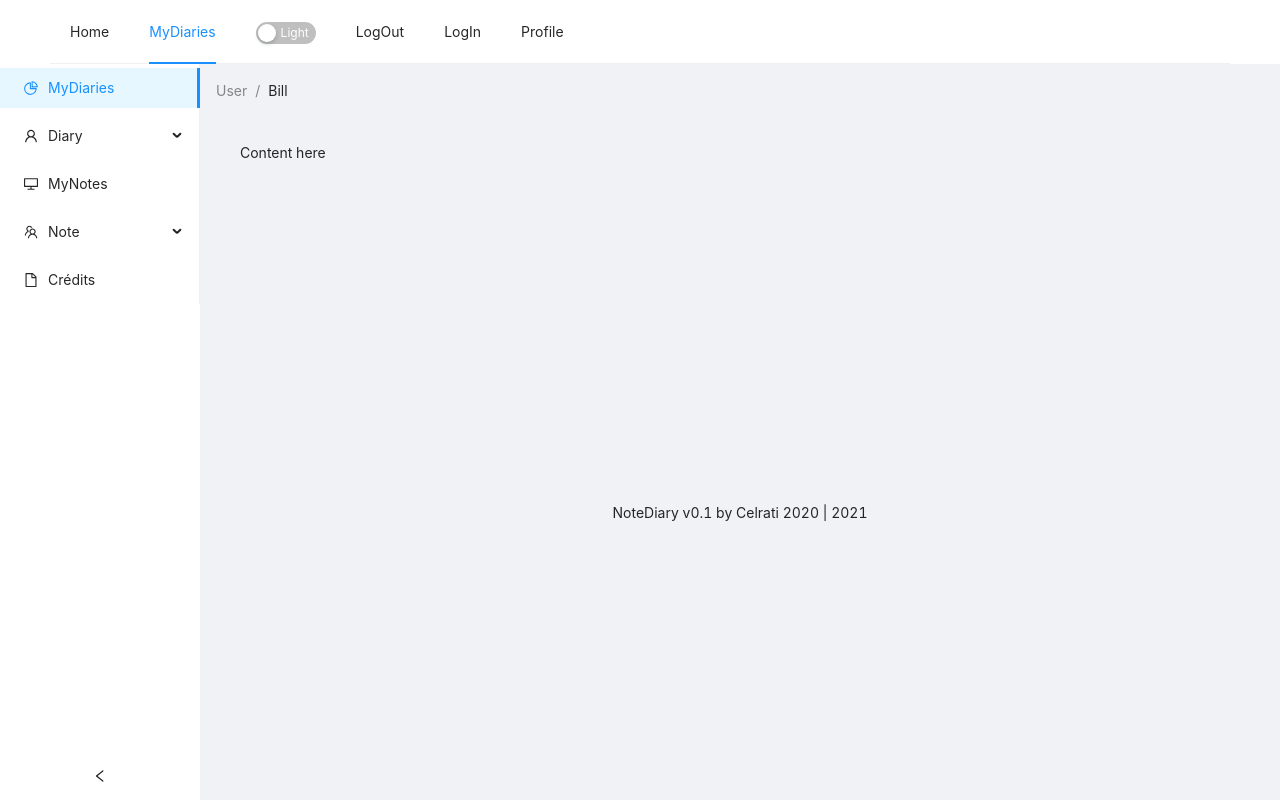
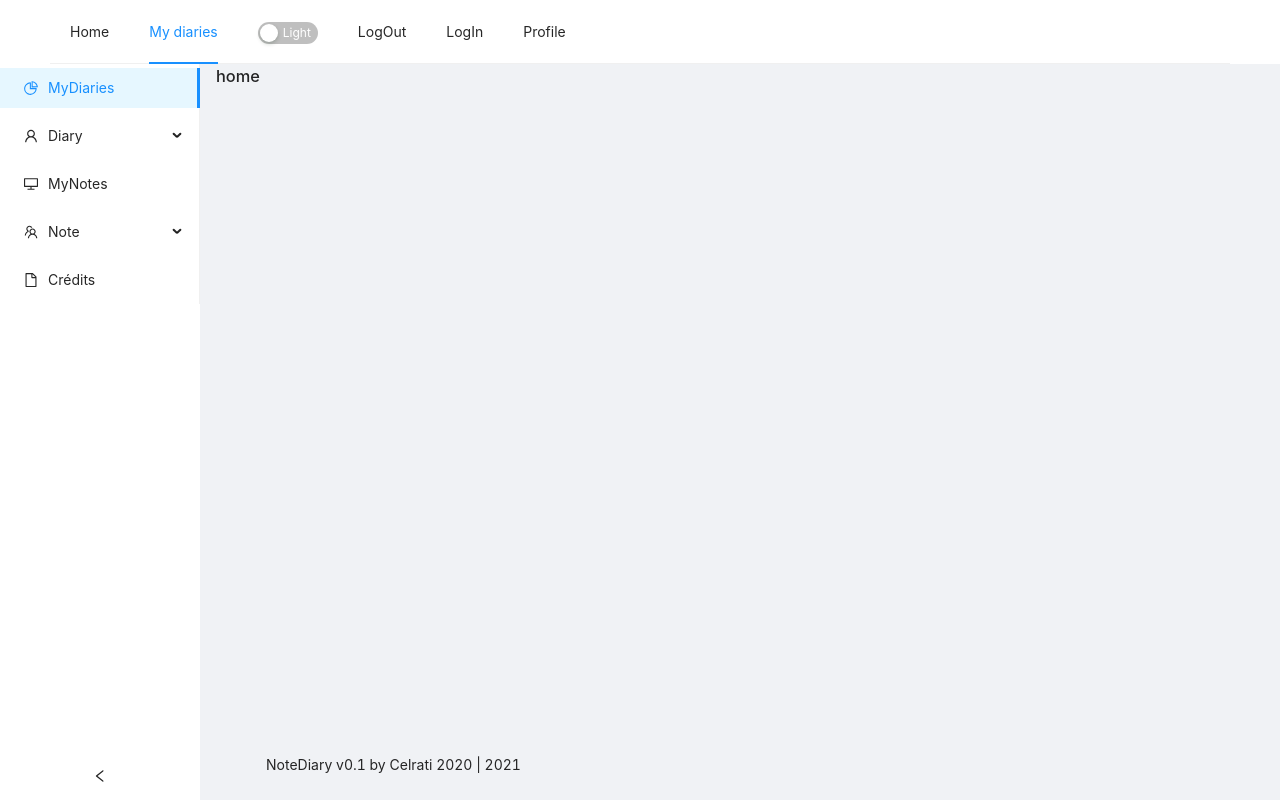
Before and after one commit to celrati/ReactNoteDiary, a React (Create React App) app in the folder notediary/: page / in a window 1280 px wide. Built offline with nearby package versions, Linux system fonts and the light colour scheme.

Commit message:
making routing not works yet

```diff
--- a/notediary/package.json
+++ b/notediary/package.json
@@ -9,6 +9,7 @@
     "antd": "^4.8.4",
     "react": "^17.0.1",
     "react-dom": "^17.0.1",
+    "react-router-dom": "^5.2.0",
     "react-scripts": "4.0.0",
     "recoil": "^0.1.2",
     "web-vitals": "^0.2.4"
--- a/notediary/src/App.js
+++ b/notediary/src/App.js
@@ -1,5 +1,5 @@
 import React, { useCallback, useState } from 'react';
-import logo from './logo.svg';
+
 import './App.css';
 
 import {
@@ -10,7 +10,7 @@ import {
   useRecoilValue,
 } from 'recoil';
 
-import { Layout, Menu, Breadcrumb, Switch } from 'antd';
+import { Layout, Menu, Breadcrumb, Switch as ThemeSwitch } from 'antd';
 import {
   DesktopOutlined,
   PieChartOutlined,
@@ -18,6 +18,13 @@ import {
   TeamOutlined,
   UserOutlined,
 } from '@ant-design/icons';
+
+import {
+  BrowserRouter as Router,
+  Switch,
+  Route,
+  Link
+} from "react-router-dom";
 
 const { Header, Content, Footer, Sider } = Layout;
 const { SubMenu } = Menu;
@@ -69,11 +76,16 @@ const App = () => {
       <Header theme={theme} style={{ width: '100%', backgroundColor: `${colorHeader}` }}>
 
         <Menu theme={theme} mode="horizontal" defaultSelectedKeys={['2']}>
-          <Menu.Item key="1">Home</Menu.Item>
-          <Menu.Item key="2">MyDiaries</Menu.Item>
+          <Menu.Item key="1">
+            <Link to="/">Home</Link>
+          </Menu.Item>
+
+          <Menu.Item key="2">
+            <Link to="/mydiaries">My diaries</Link>
+          </Menu.Item>
 
           <Menu.Item style={{ float: 'right' }} key="6">
-            <Switch
+            <ThemeSwitch
               checked={theme === 'dark'}
               onChange={changeTheme}
               checkedChildren="Dark"
@@ -116,14 +128,41 @@ const App = () => {
         </Sider>
 
         <Content theme={theme} style={{ margin: '0 16px' }}>
-          <Breadcrumb style={{ margin: '16px 0' }}>
-            <Breadcrumb.Item>User</Breadcrumb.Item>
-            <Breadcrumb.Item>Bill</Breadcrumb.Item>
-          </Breadcrumb>
-          <div className="site-layout-background" style={{ padding: 24, minHeight: 360 }}>
-            Content here
-            </div>
-          <Footer style={{ textAlign: 'center' }}> NoteDiary v0.1 by Celrati 2020 | 2021</Footer>
+
+          <Switch>
+            <Route path="/">
+              <h1>home</h1>
+            </Route>
+            <Route path="/mydiaries">
+              <h1>My diaries</h1>
+            </Route>
+            <Route path="/diarylist">
+              <h1>diarylist</h1>
+            </Route>
+            <Route path="/adddiary">
+              <h1>diarylist</h1>
+            </Route>
+            <Route path="/notelist">
+              <h1>diarylist</h1>
+            </Route>
+            <Route path="/addnote">
+              <h1>diarylist</h1>
+            </Route>
+            <Route path="/credit">
+              <h1>credit</h1>
+            </Route>
+            <Route path="/profile">
+              <h1>profile</h1>
+            </Route>
+            <Route path="/login">
+              <h1>login</h1>
+            </Route>
+            <Route path="/logout">
+              <h1>logout</h1>
+            </Route>
+          </Switch>
+
+          <Footer style={{ textAlign: 'center', position: 'fixed', bottom: 0 }}> NoteDiary v0.1 by Celrati 2020 | 2021</Footer>
         </Content>
 
       </Layout>
--- a/notediary/src/index.js
+++ b/notediary/src/index.js
@@ -13,10 +13,16 @@ import {
   useRecoilValue,
 } from 'recoil';
 
+import {
+  BrowserRouter as Router
+} from "react-router-dom";
+
 ReactDOM.render(
   <RecoilRoot>
     <React.StrictMode>
-      <App />
+      <Router>
+        <App />
+      </Router>
     </React.StrictMode>
   </RecoilRoot>,
 
```
Also changed, not shown: notediary/src/logo.svg (deleted), 1 other file (tests, documents, lock files or other folders).
